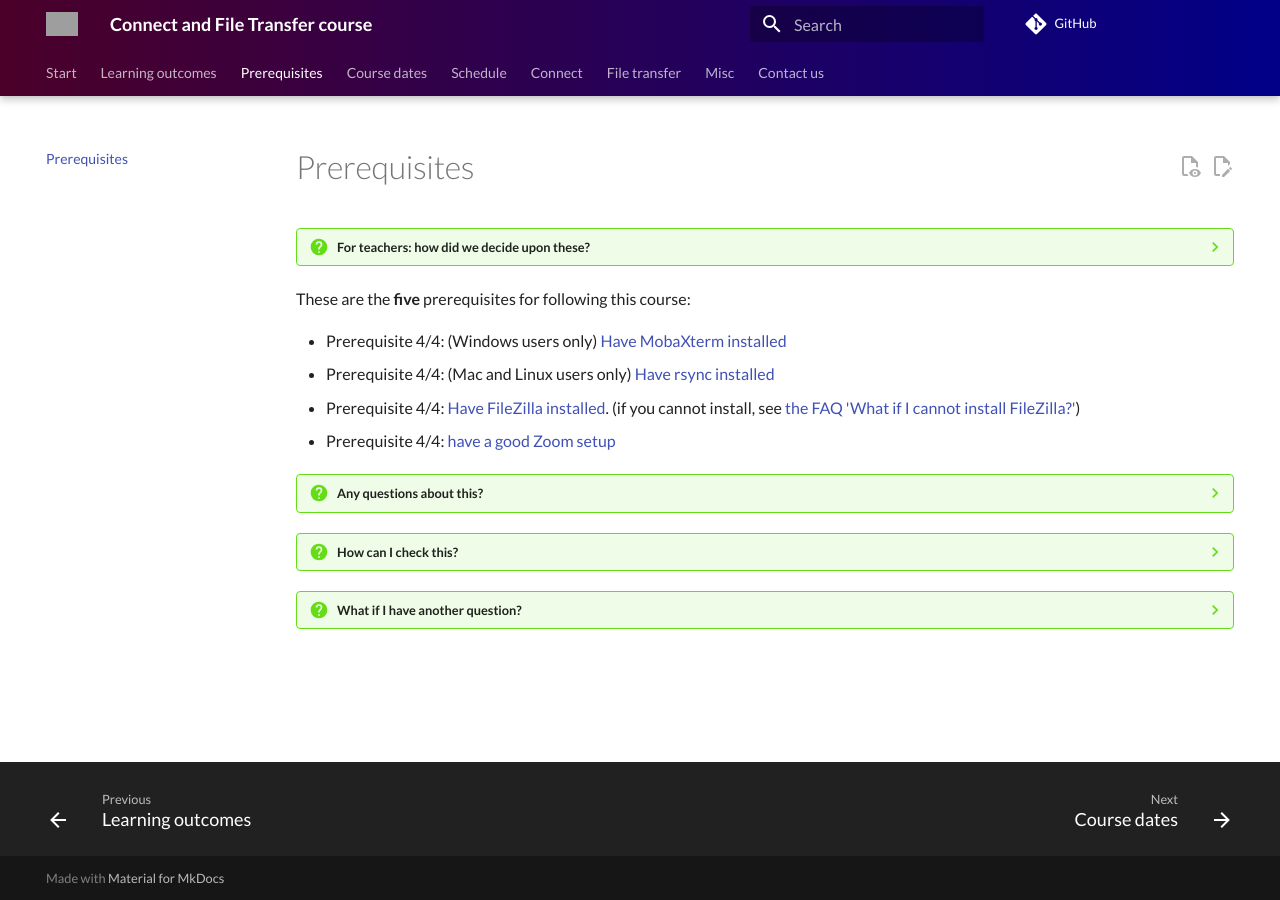
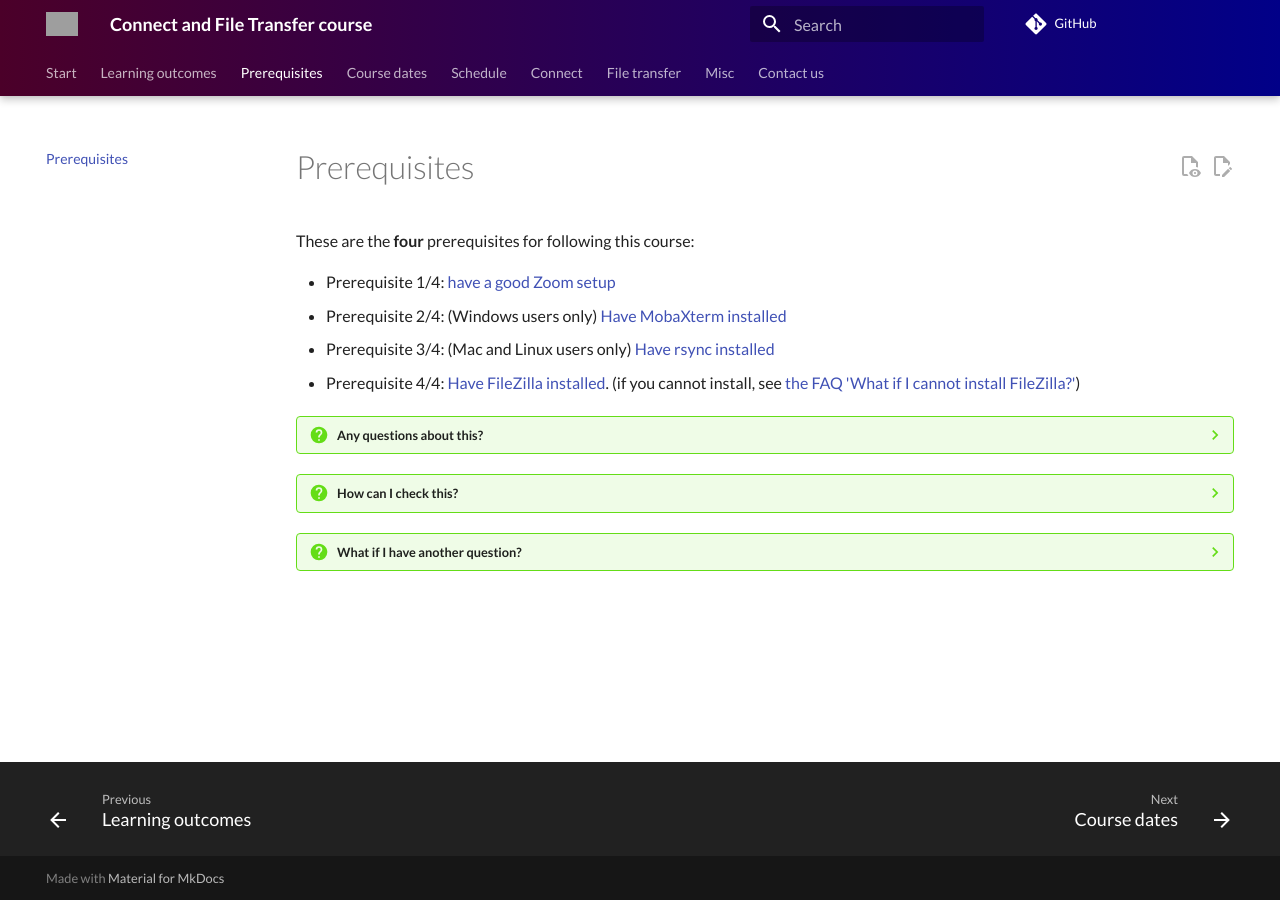
Before and after one commit to UPPMAX/naiss_file_transfer_course, an MkDocs documentation site: the page built from docs/prereqs/README.md, in a window 1280 px wide. Built offline with MkDocs 1.6.1 and Material for MkDocs 9.7.7, drawn with Linux system fonts in a browser that asks for light colours; comment, search, counter and statistics services are not loaded; grey boxes are pictures that could not be loaded.

Commit message:
There are four prerequisites

```diff
--- a/docs/prereqs/README.md
+++ b/docs/prereqs/README.md
@@ -9,22 +9,18 @@ tags:
 
 # Prerequisites
 
-???- question "For teachers: how did we decide upon these?"
+These are the **four** prerequisites for following this course:
 
-    See [this issue](https://github.com/UPPMAX/naiss_file_transfer_course/issues/14)
-
-These are the **five** prerequisites for following this course:
-
-- Prerequisite 4/4: (Windows users only)
+- Prerequisite 1/4:
+  [have a good Zoom setup](../faq/README.md#how-can-i-get-a-good-zoom-setup)
+- Prerequisite 2/4: (Windows users only)
   [Have MobaXterm installed](../faq/README.md#how-to-install-mobaxterm)
-- Prerequisite 4/4: (Mac and Linux users only)
+- Prerequisite 3/4: (Mac and Linux users only)
   [Have rsync installed](../faq/README.md#how-to-install-rsync)
 - Prerequisite 4/4:
   [Have FileZilla installed](../faq/README.md#how-to-install-filezilla).
   (if you cannot install,
   see [the FAQ 'What if I cannot install FileZilla?'](../faq/README.md#what-if-i-cannot-install-filezilla))
-- Prerequisite 4/4:
-  [have a good Zoom setup](../faq/README.md#how-can-i-get-a-good-zoom-setup)
 
 ???- question "Any questions about this?"
 
```
